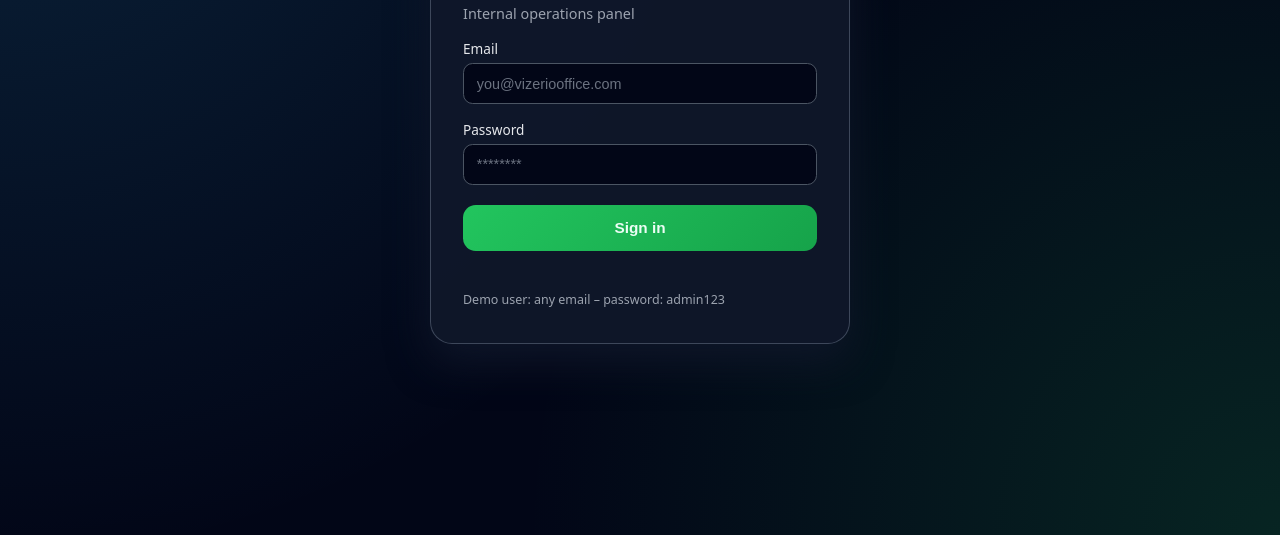
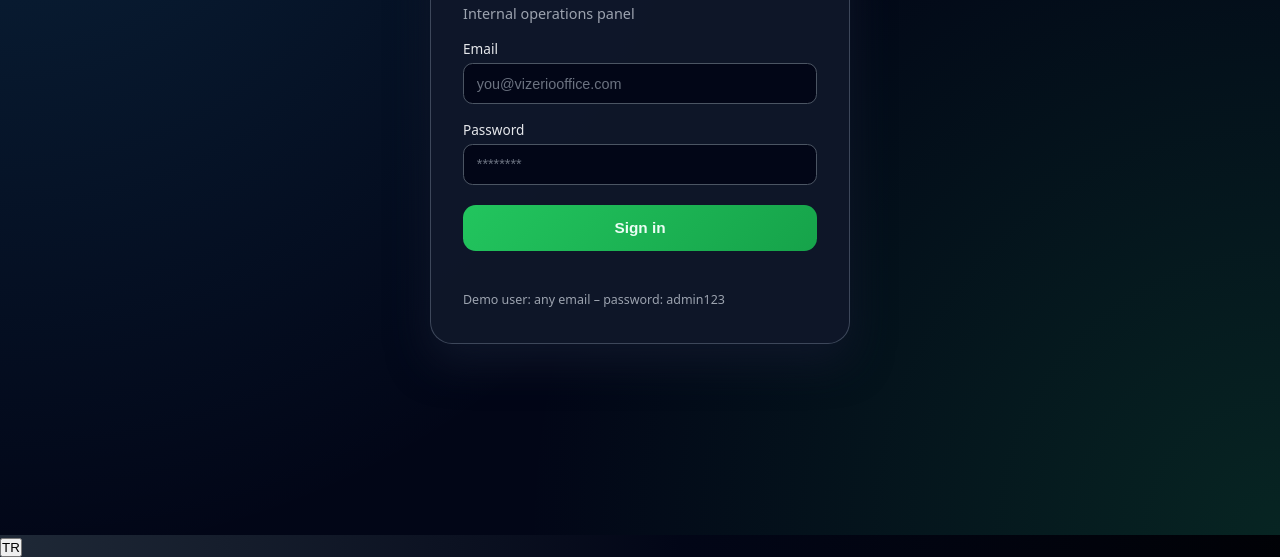
Before and after one commit to ebubekirkizil/vizerio-office-hub, a plain HTML site: page index.html in a window 1280 px wide. Shown: the part 265-822 px from the top of the page. Before the commit the page ends 800 px from the top, so only its background shows below. Drawn offline with Linux system fonts and the light colour scheme.

Commit message:
Update index.html

```diff
--- a/index.html
+++ b/index.html
@@ -388,6 +388,10 @@
 
 </div>
 
-<script src="app.js"></script>
-</body>
+    <!-- Dil değiştirme butonu (sağ alt köşe) -->
+    <button id="langToggle" class="lang-toggle">TR</button>
+
+    <!-- Uygulama scriptleri -->
+    <script src="app.js"></script>
+  </body>
 </html>
```
